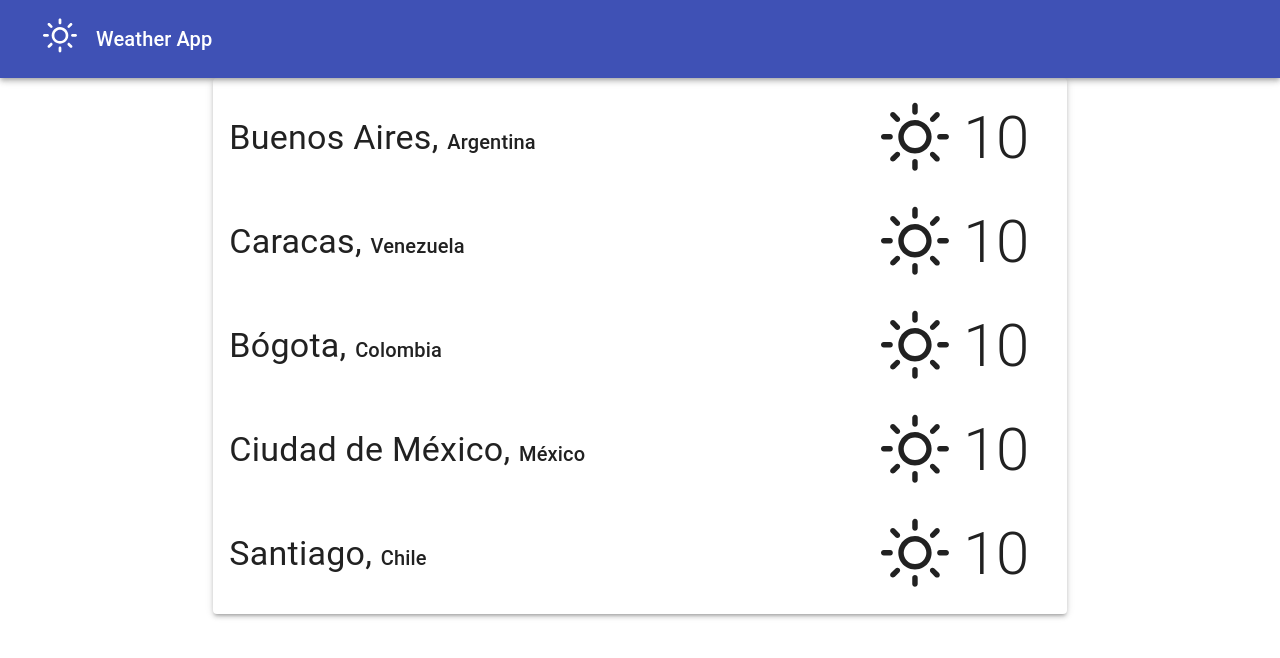
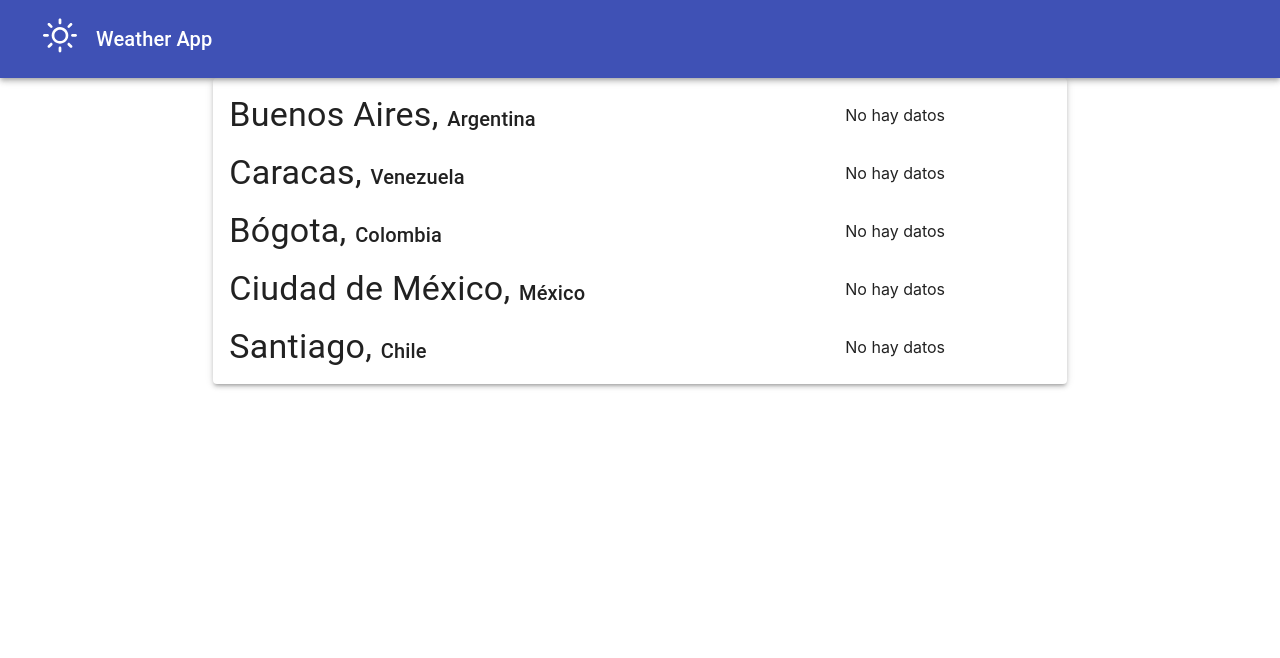
Before and after one commit to Leomiguel19/weather-app, a React (Create React App) app: page /main in a window 1280 px wide. Shown: the top 658 px of the page. Built offline with nearby package versions, Linux system fonts and the light colour scheme.

Commit message:
useState and undefined handling

```diff
--- a/src/components/CityList/CityList.jsx
+++ b/src/components/CityList/CityList.jsx
@@ -10,7 +10,7 @@ import Weather from './../Weather'
 // renderCityAndCountry se va a convertir en una función que retorna otra función
 const renderCityAndCountry = eventOnClikCity => (cityAndCountry, weather) => {
     const { city, country } = cityAndCountry
-    const {temperature, state} = weather
+    // const {temperature, state} = weather
     return (
         <ListItem
             button
@@ -28,7 +28,15 @@ const renderCityAndCountry = eventOnClikCity => (cityAndCountry, weather) => {
                 <Grid item
                     md={3}
                     sm={12}>
-                    <Weather temperature={temperature} state={state}/>
+                    {
+                        weather ?
+                        (<Weather
+                        temperature={weather.temperature}
+                        state={weather.state}/>)
+                        :
+                        ("No hay datos")
+
+                    }
                 </Grid>
             </Grid>
         </ListItem>
@@ -38,11 +46,27 @@ const renderCityAndCountry = eventOnClikCity => (cityAndCountry, weather) => {
 // cities: es un array, y en cada item tiene que tener la ciudad, pero además el país.
 // ul: tag html para listas no ordenadas
 const CityList = ({cities, onClickCity}) => {
+    /*
+        {
+            [Buenos Aires-argentina]: { },
+            [Caracas-Venezuela]: { },
+            [Bogota-Colombia]: { },
+            [Ciudad de México-México]: { },
+            [Santiago-Chile]: { },
+        }
+    */
+    const [allWeather, setallWeather] = useState({})
+
+    useEffect(() => {
+
+    }, [])
+
     const weather = {temperature: 10, state: "sunny"}
     return (
         <List>
             {
-                cities.map(cityAndCountry => renderCityAndCountry(onClickCity)(cityAndCountry, weather))
+                cities.map(cityAndCountry => renderCityAndCountry(onClickCity)(cityAndCountry,
+                    allWeather[`${cityAndCountry.city}-${cityAndCountry.country}`]))
             }
         </List>
     )
```
